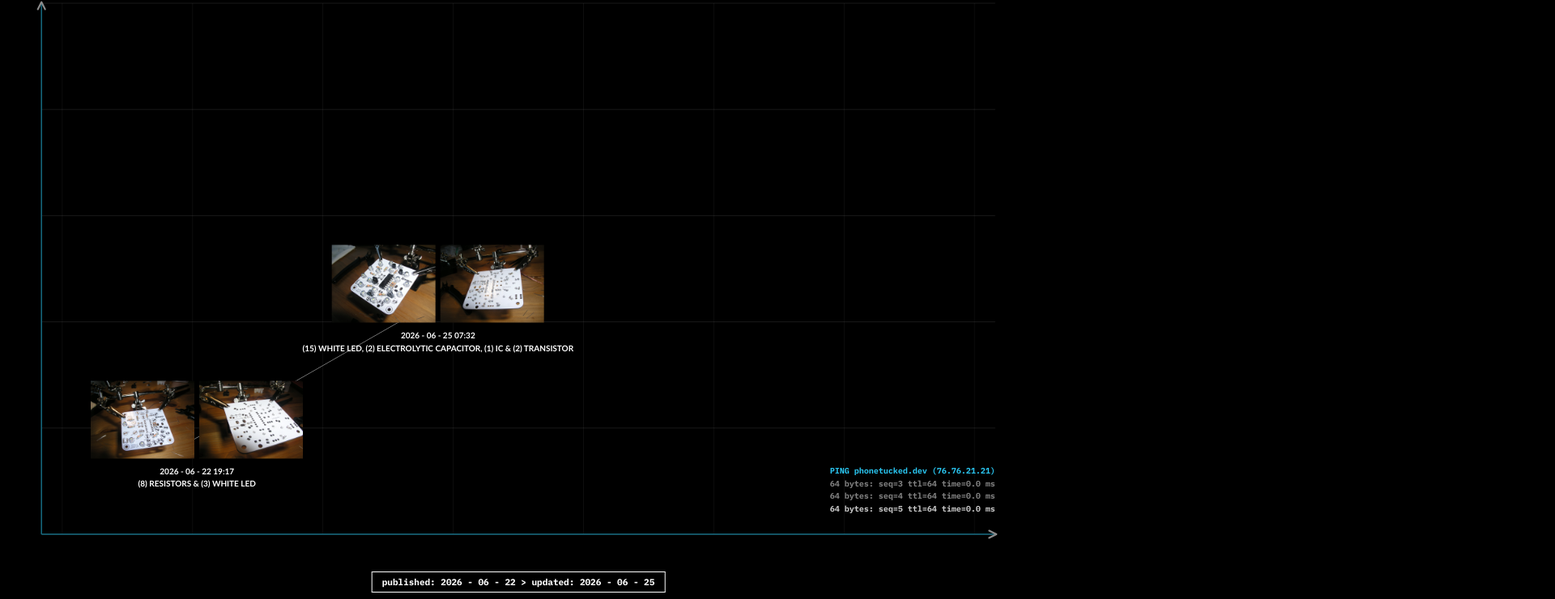
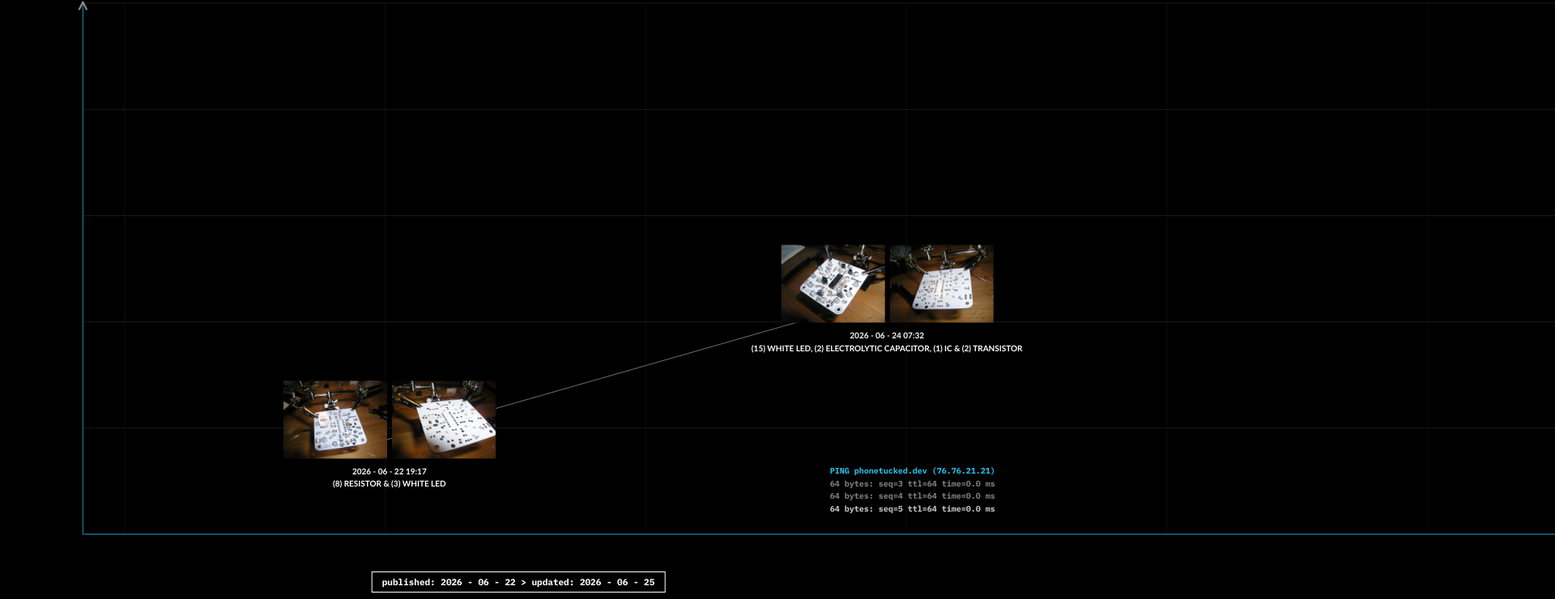
Before and after one commit to 1phonetucked-tech/Macro-Economic-Protocols, a website: page soldering-log/index.html in a window 1280 px wide. Shown: the part 60-800 px from the top of the page at 81% size, 1920 px wide, since content can reach past the window. Drawn offline with Linux system fonts and the light colour scheme.

Commit message:
Soldering log: horizontally scrollable graph (--graph-w 200vw canvas); Entry 2 date -> 06-24 (footer updated stays 06-25); drop s from RESISTOR

```diff
--- a/soldering-log/index.html
+++ b/soldering-log/index.html
@@ -14,8 +14,14 @@
      Each .entry is positioned on the graph with CSS vars: --x/--y (desktop %)
      and optional --mx/--my (mobile %, <=800px; falls back to --x/--y). New
      entries go higher + further right (more progress); connect them with a
-     <line> in the SVG .series group so the line staggers upward over time. */
-  #log { position: fixed; inset: 0; z-index: 1; pointer-events: none; }
+     <line> in the SVG .series group so the line staggers upward over time.
+     The canvas is wider than the viewport (--graph-w) so the timeline can
+     extend to the right; scroll horizontally to follow it. Bump --graph-w as
+     the log grows. Header/footer stay pinned; only the graph + entries scroll. */
+  :root { --graph-w: 200vw; }
+  body.gallery-graph { position: relative; overflow-x: auto; overflow-y: hidden; }
+  .graph-bg { position: absolute; width: var(--graph-w); min-width: var(--graph-w); }
+  #log { position: absolute; inset: 0; width: var(--graph-w); min-width: var(--graph-w); z-index: 1; pointer-events: none; }
   #log .entry {
     position: absolute;
     left: var(--x);
@@ -93,7 +99,7 @@
       <a href="P1015482.JPG"><img src="P1015482.JPG" alt="RCN-1 board front — 8 resistors & 3 white LEDs placed"></a>
       <a href="P1015490.JPG"><img src="P1015490.JPG" alt="RCN-1 board back — solder joints"></a>
     </div>
-    <div class="cap"><span class="ts">2026 - 06 - 22 19:17</span><br>(8) RESISTORS &amp; (3) WHITE LED</div>
+    <div class="cap"><span class="ts">2026 - 06 - 22 19:17</span><br>(8) RESISTOR &amp; (3) WHITE LED</div>
   </div>
   <!-- Entry 2 — higher + further right (more progress). -->
   <div class="entry" style="--x:42%;--y:54%;--mx:62%;--my:60%">
@@ -101,7 +107,7 @@
       <a href="P1015501.JPG"><img src="P1015501.JPG" alt="RCN-1 board front — 15 white LEDs, IC, transistors & capacitors placed"></a>
       <a href="P1015506.JPG"><img src="P1015506.JPG" alt="RCN-1 board back — solder joints"></a>
     </div>
-    <div class="cap"><span class="ts">2026 - 06 - 25 07:32</span><br>(15) WHITE LED, (2) ELECTROLYTIC CAPACITOR, (1) IC &amp; (2) TRANSISTOR</div>
+    <div class="cap"><span class="ts">2026 - 06 - 24 07:32</span><br>(15) WHITE LED, (2) ELECTROLYTIC CAPACITOR, (1) IC &amp; (2) TRANSISTOR</div>
   </div>
 </section>
 <footer>published: 2026 - 06 - 22 &gt; updated: 2026 - 06 - 25</footer>
```
